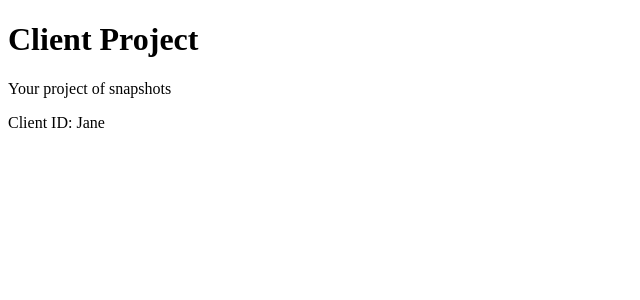
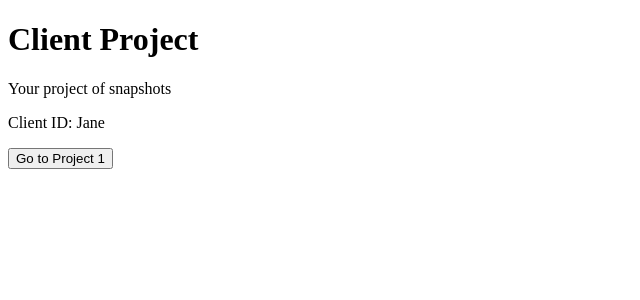
Before and after one commit to nymajalalabadi/snapshots, a Next.js app: page /clients/Jane in a window 1280 px wide. Shown: the top 300 px of the page, without its empty margins (0-640 px from the left). Built offline with nearby package versions, Linux system fonts and the light colour scheme.

Commit message:
Added loadProjectHandler

```diff
--- a/pages/clients/[id]/index.tsx
+++ b/pages/clients/[id]/index.tsx
@@ -4,11 +4,19 @@ export default function SelectedClientPage() {
   const router = useRouter();
   const clientId = router.query.id;
 
+  const loadProjectHandler = () => {
+    router.push({
+      pathname: '/clients/[id]/[clientprojectid]',
+      query: { id: 'maxwell', clientprojectid: 'project1' }
+    });
+  };
+
   return (
     <div>
         <h1>Client Project</h1>
         <p>Your project of snapshots</p>
         <p>Client ID: {clientId}</p>
+        <button onClick={loadProjectHandler}>Go to Project 1</button>
     </div>
   );
 }
--- a/pages/clients/index.tsx
+++ b/pages/clients/index.tsx
@@ -13,7 +13,10 @@ export default function ClientsPage() {
         <ul className="flex gap-2">
             {clients.map((client) => (
                 <li key={client.id} className="bg-blue-500 text-white p-2 rounded-md">
-                    <Link href={`/clients/${client.id}`} className="text-white">{client.name}</Link>
+                    <Link href={{
+                        pathname: '/clients/[id]',
+                        query: { id: client.id }
+                    }} className="text-white">{client.name}</Link>
                 </li>
             ))}
         </ul>
```
